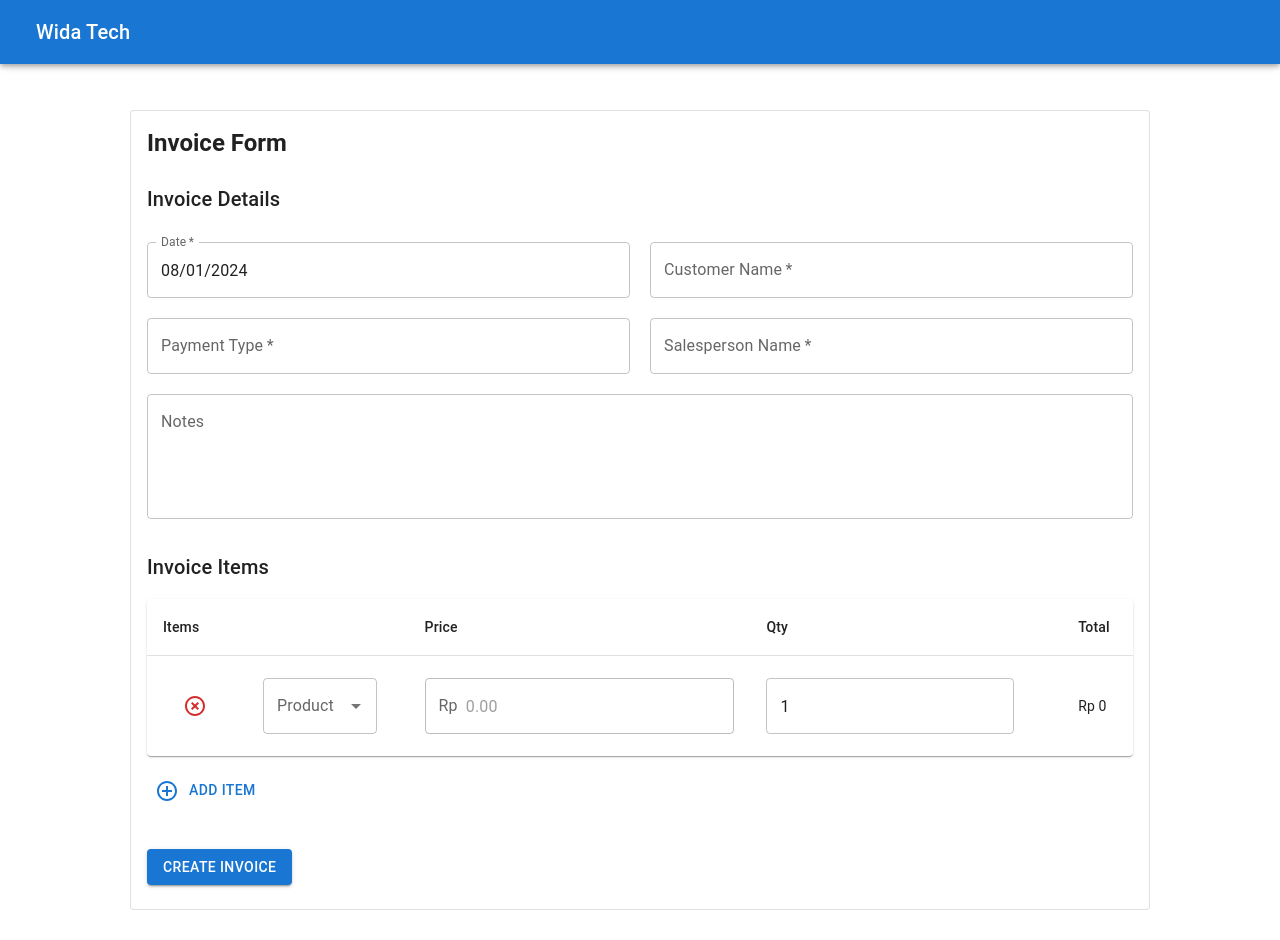
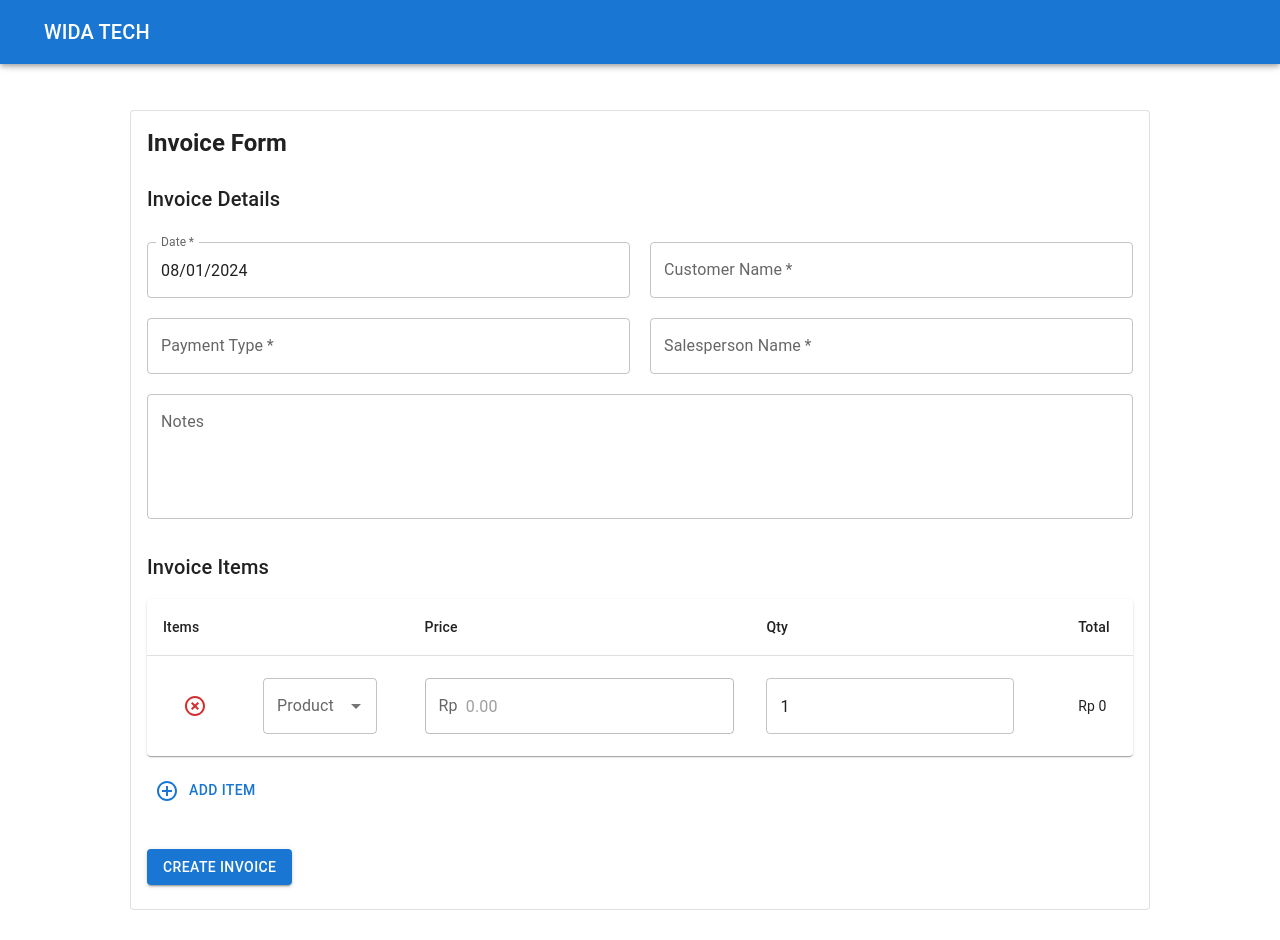
Before and after one commit to endriyanira/invoice-module, a React (Create React App) app in the folder client/: page /invoices/add in a window 1280 px wide. Built offline with nearby package versions, Linux system fonts and the light colour scheme.

Commit message:
feat(fe): updated navbar so the logo is clicable

```diff
--- a/client/src/components/Navbar.js
+++ b/client/src/components/Navbar.js
@@ -1,11 +1,11 @@
 import React from "react";
+import { Link } from "react-router-dom";
 import AppBar from "@mui/material/AppBar";
 import Box from "@mui/material/Box";
 import Toolbar from "@mui/material/Toolbar";
 import Typography from "@mui/material/Typography";
 import Button from "@mui/material/Button";
 import IconButton from "@mui/material/IconButton";
-import MenuIcon from "@mui/icons-material/Menu";
 
 const Navbar = () => {
   return (
@@ -18,9 +18,17 @@ const Navbar = () => {
             color="inherit"
             aria-label="menu"
           ></IconButton>
-          <Typography variant="h6" component="div" sx={{ flexGrow: 1 }}>
-            Wida Tech
-          </Typography>
+
+          <Button variant="text" href="/">
+            <Typography
+              variant="h6"
+              component="div"
+              sx={{ flexGrow: 1 }}
+              color={"white"}
+            >
+              Wida Tech
+            </Typography>
+          </Button>
         </Toolbar>
       </AppBar>
     </Box>
```
